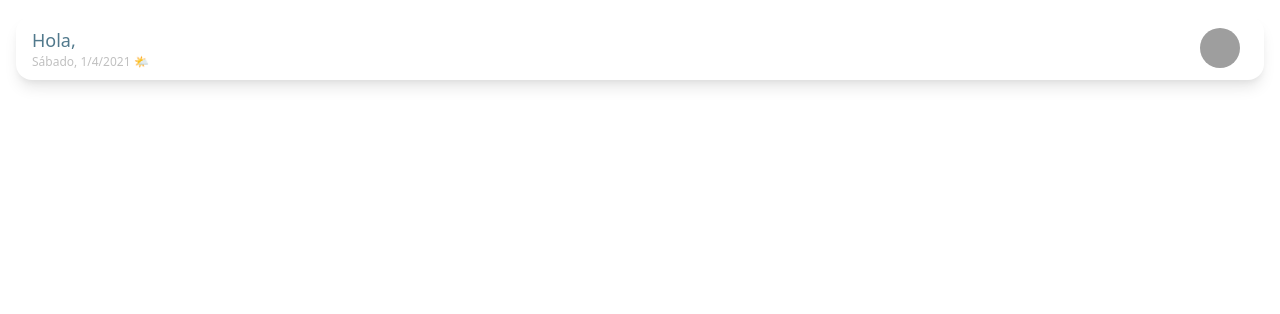
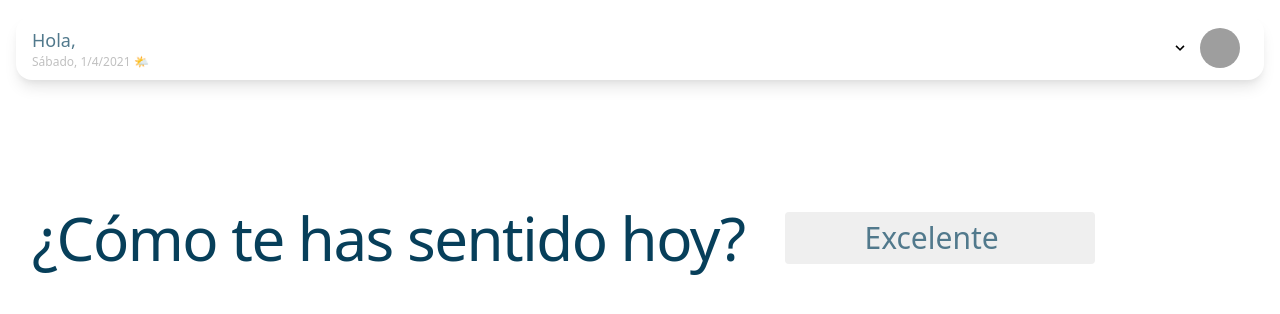
Before and after one commit to ambientis-org/artemisa, a React (Create React App) app: page /home in a window 1280 px wide. Shown: the top 314 px of the page. Built offline with nearby package versions, Linux system fonts and the light colour scheme; no server answers; grey boxes are pictures that could not be loaded.

Commit message:
Finished first home page

```diff
--- a/public/env.js
+++ b/public/env.js
@@ -6,8 +6,7 @@ window.env = {
   "npm_config_only": "",
   "npm_config_commit_hooks": "true",
   "npm_config_browser": "",
-  "npm_config_host": "true",
-  "npm_package_gitHead": "5ca3e531366c7e1dcc01e0aa0227d122165ef250",
+  "npm_package_gitHead": "11de1b6e8f82b8deed65d315f71f6447e1bae68c",
   "npm_config_also": "",
   "npm_config_sign_git_commit": "",
   "npm_config_rollback": "true",
@@ -84,7 +83,7 @@ window.env = {
   "npm_config_fetch_retry_mintimeout": "10000",
   "npm_config_json": "",
   "npm_config_access": "",
-  "npm_config_argv": "{\"remain\":[\"0.0.0.0\"],\"cooked\":[\"start\",\"--host\",\"0.0.0.0\"],\"original\":[\"start\",\"--host\",\"0.0.0.0\"]}",
+  "npm_config_argv": "{\"remain\":[],\"cooked\":[\"start\"],\"original\":[\"start\"]}",
   "PATH": "/usr/local/lib/node_modules/npm/node_modules/npm-lifecycle/node-gyp-bin:/Users/aldorvv/Projects/Pantheon/artemisa/node_modules/.bin:/usr/local/bin:/usr/bin:/bin:/usr/sbin:/sbin:/usr/local/go/bin:/Users/aldorvv/.composer/vendor/bin:/Users/aldorvv/.composer/vendor/bin",
   "npm_config_allow_same_version": "",
   "npm_config_https_proxy": "",
@@ -115,7 +114,7 @@ window.env = {
   "npm_config_global": "",
   "npm_config_before": "",
   "npm_package_scripts_build": "react-dotenv && craco build",
-  "npm_package_scripts_start": "react-dotenv && craco start \"0.0.0.0\"",
+  "npm_package_scripts_start": "react-dotenv && craco start",
   "npm_config_searchstaleness": "900",
   "npm_config_optional": "true",
   "npm_config_ham_it_up": "",
@@ -161,7 +160,7 @@ window.env = {
   "npm_package_dependencies_react_scripts": "4.0.3",
   "LESS": "-R",
   "LOGNAME": "aldorvv",
-  "npm_lifecycle_script": "react-dotenv && craco start \"0.0.0.0\"",
+  "npm_lifecycle_script": "react-dotenv && craco start",
   "npm_config_color": "true",
   "npm_config_proxy": "",
   "npm_config_package_lock": "true",
--- a/src/App.css
+++ b/src/App.css
@@ -36,3 +36,8 @@
     transform: rotate(360deg);
   }
 }
+
+.group:hover .group-hover\:scale-100 { transform: scale(1) }
+.group:hover .group-hover\:-rotate-180 { transform: rotate(180deg) }
+.scale-0 { transform: scale(0) }
+.min-w-32 { min-width: 8rem }
--- /dev/null
+++ b/src/components/Global/DropdownIcon/DropdownIcon.js
@@ -0,0 +1,22 @@
+import React from 'react';
+
+const DropdownIcon = (props) => {
+    return (
+        <button
+            className="outline-none focus:outline-none px-3 py-8 rounded-sm flex items-center"
+        >
+            <svg
+                className="fill-current h-4 w-4 transform group-hover:-rotate-180
+                transition duration-150 ease-in-out"
+                xmlns="http://www.w3.org/2000/svg"
+                viewBox="0 0 20 20"
+            >
+                <path
+                d="M9.293 12.95l.707.707L15.657 8l-1.414-1.414L10 10.828 5.757 6.586 4.343 8z"
+                />
+            </svg>
+        </button>
+    );
+}
+
+export default DropdownIcon;
--- a/src/components/Global/Header/Header.js
+++ b/src/components/Global/Header/Header.js
@@ -1,5 +1,6 @@
 import React from "react";
 import WelcomeMessage from "../../Global/WelcomeMessage/WelcomeMessage";
+import HeaderMenu from "../../Global/HeaderMenu/HeaderMenu";
 
 const Header = (props) => {
 
@@ -7,8 +8,8 @@ const Header = (props) => {
         container: 'flex flex-col w-full pl-0 md:p-4 md:space-y-4',
         header: 'w-full lg:shadow-lg md:shadow-lg bg-white dark:bg-gray-700 items-center h-16 rounded-2xl z-40',
         headerContainer: 'relative z-20 flex flex-col justify-center h-full px-3 mx-auto flex-center',
-        profileContainer: 'relative items-center justify-between pl-1 flex w-full lg:max-w-68 sm:pr-2 sm:ml-0',
-        profileMenu: 'relative p-1 flex items-center justify-end w-1/4 ml-5 mr-4 sm:mr-0 sm:right-auto',
+        profileContainer: 'relative items-center justify-between pl-1 flex w-full lg:max-w-68 sm:pr-2 ',
+        profileMenu: 'relative p-1 flex items-center justify-end w-1/4 ml-5 sm:right-auto',
         profileButton: 'block relative',
         imageContainer: 'mx-auto object-cover rounded-full h-10 w-10 '
     }
@@ -20,6 +21,7 @@ const Header = (props) => {
                     <div className={classes.profileContainer}>
                         <WelcomeMessage/>
                         <div className={classes.profileMenu}>
+                            <HeaderMenu/>
                             <a href="#" className={classes.profileButton}>
                                 <img alt="profile" src="https://picsum.photos/50" className={classes.imageContainer}/>
                             </a>
@@ -27,6 +29,7 @@ const Header = (props) => {
                     </div>
                 </div>
             </header>
+
         </div>
     );
 }
--- /dev/null
+++ b/src/components/Global/HeaderMenu/HeaderMenu.js
@@ -0,0 +1,19 @@
+import React from 'react';
+import '../../../App.css';
+import DropdownIcon from '../DropdownIcon/DropdownIcon';
+
+const HeaderMenu = (props) => {
+    return (
+        <div className="group">
+            <DropdownIcon/>
+            <ul className="shadow-lg rounded transform scale-0 group-hover:scale-100 absolute transition duration-150 ease-in-out origin-top">
+                <li className="rounded-md px-7 py-3 hover:bg-gray-light text-blue-light text-left">Diario</li>
+                <li className="rounded-md px-7 py-3 hover:bg-gray-light text-blue-light text-left">Perfil</li>
+                <li className="rounded-md px-7 py-3 hover:bg-gray-light text-blue-light text-left">Blog</li>
+                <li className="rounded-md px-7 py-3 hover:bg-gray-light text-blue-light text-left">Salir</li>
+            </ul>
+        </div>
+    );
+}
+
+export default HeaderMenu;
--- /dev/null
+++ b/src/components/Global/HeroMenu/HeroMenu.js
@@ -0,0 +1,18 @@
+import React from 'react';
+
+const HeroMenu = (props) => {
+    return (
+        <div class="inline-block relative w-64">
+            <select class="lg:ml-10 md:mt-20 sm:mt-20 text-center lg:mt-0 block appearance-none px-4 py-2 pr-8 rounded leading-tight focus:outline-none focus:shadow-outline text-blue-light lg:text-3xl text-xl">
+                <option className="text-2xl">Excelente</option>
+                <option className="text-2xl">Bien</option>
+                <option className="text-2xl">Podría estar mejor</option>
+                <option className="text-2xl">No sé decir</option>
+                <option className="text-2xl">Mal</option>
+                <option className="text-2xl">Terrible</option>
+            </select>
+        </div>
+    );
+}
+
+export default HeroMenu;
--- /dev/null
+++ b/src/components/Global/HeroSection/HeroSection.js
@@ -0,0 +1,29 @@
+import React from 'react';
+
+import HeroMenu from '../HeroMenu/HeroMenu';
+
+const HeroSection = (props) => {
+
+    const classes = {
+        mainSection: 'mt-10 mx-auto max-w-7xl px-4 sm:mt-12 sm:px-6 md:mt-16 lg:mt-20 lg:px-8 xl:mt-28 h-full w-full',
+        heroContainer: 'sm:text-center lg:text-left flex lg:flex-row flex-col items-center',
+        heroTitle: 'text-4xl tracking-tight sm:text-5xl md:text-6xl',
+    }
+
+    const handleChange = (field, e) => {
+    }
+
+    return (
+        <main className={classes.mainSection}>
+        <div className={classes.heroContainer}>
+          <h1 className={classes.heroTitle}>
+            <span className="block xl:inline text-blue">¿Cómo te has</span>{' '}
+            <span className="block xl:inline text-blue-light lg:text-blue">sentido hoy?</span>
+          </h1>
+          <HeroMenu/>
+        </div>
+      </main>
+    );
+}
+
+export default HeroSection;
--- a/src/components/Global/WelcomeMessage/WelcomeMessage.js
+++ b/src/components/Global/WelcomeMessage/WelcomeMessage.js
@@ -36,7 +36,7 @@ const WelcomeMessage = (props) => {
             4: 'Jueves',
             5: 'Viernes',
             6: 'Sábado',
-        }
+        };
         return `${days[date.getDay()]}, ${date.getDate()}/${date.getMonth()}/${date.getFullYear()}`;
     }
 
--- a/src/components/Views/Home/Home.js
+++ b/src/components/Views/Home/Home.js
@@ -1,12 +1,15 @@
 import React from 'react';
-import { AuthContext } from '../../Api/AuthContext/AuthContext';
-import Instance from '../../Api/Services/Services';
+
 import Header from '../../Global/Header/Header';
+import HeroSection from '../../Global/HeroSection/HeroSection';
 
 
 const Home = (props) => {
     return (
-        <div><Header/></div>
+        <div>
+            <Header/>
+            <HeroSection/>
+        </div>
     );
 }
 
```
